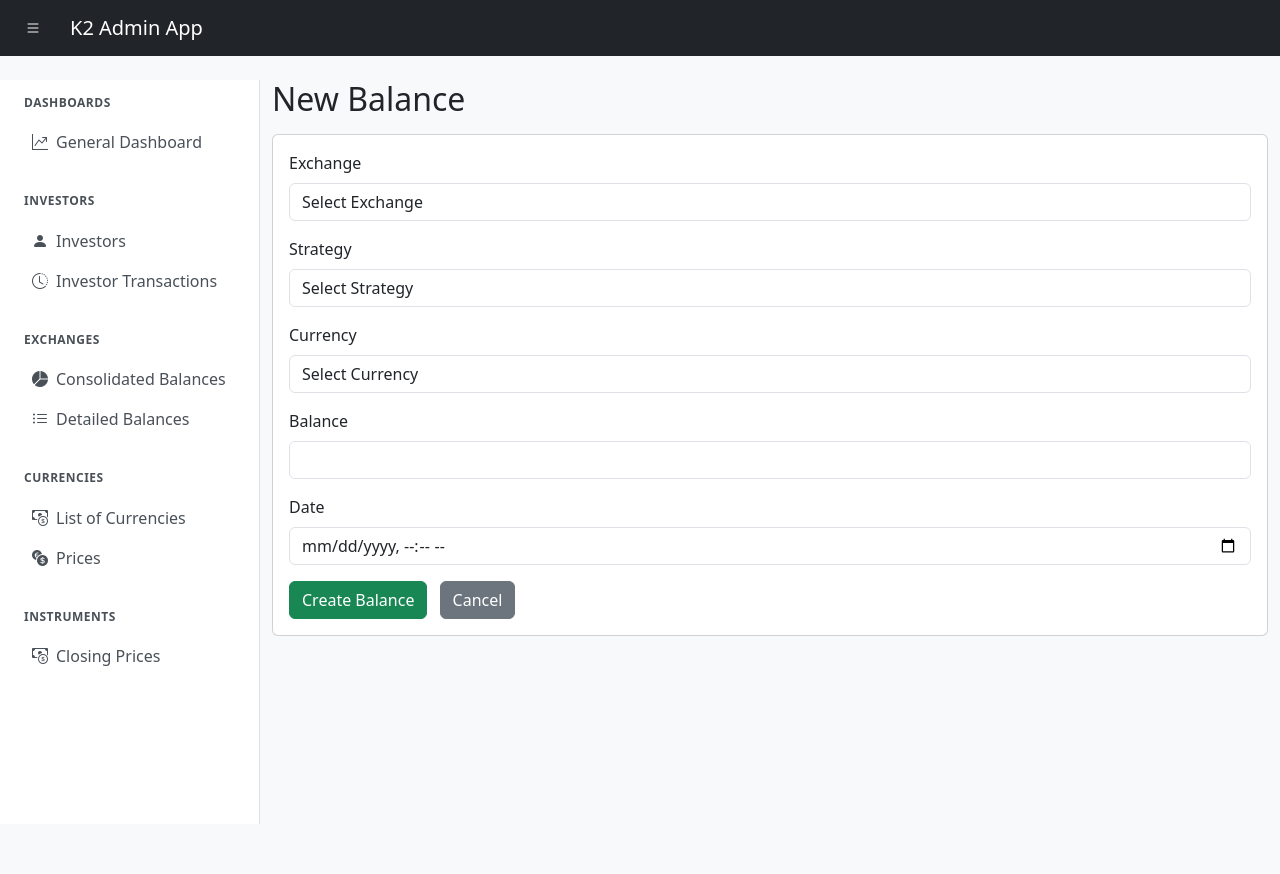
After one commit to alexandrekoury/painel-python-app, a Flask app: template templates/exchange/new_balance.html in a window 1280 px wide. The commit adds this page. Run offline with Flask 3, Linux system fonts and the light colour scheme; the template is opened without the code that fills it, so the values that code supplies are empty.

Commit message:
(feat) add new balance

```diff
--- a/templates/exchange/balances.html
+++ b/templates/exchange/balances.html
@@ -27,6 +27,7 @@
     </div>
     <button type="submit" class="btn btn-secondary align-self-end">Filter</button>
     <a href="{{ url_for('exchange.list_balances') }}" class="btn btn-secondary align-self-end">Clear</a>
+    <a href="{{ url_for('exchange.new_balance') }}" class="btn btn-primary align-self-end">New Balance</a>
 </form>
 
 <table class="table table-striped">
--- /dev/null
+++ b/templates/exchange/new_balance.html
@@ -0,0 +1,45 @@
+{% extends "layout.html" %}
+{% block content %}
+
+<h2 class="mb-3">New Balance</h2>
+
+<form action="{{ url_for('exchange.create_balance') }}" method="POST" class="card card-body">
+
+    <label for="exchange_id" class="form-label">Exchange</label>
+    <select name="exchange_id" class="form-control mb-3" required>
+        <option value="">Select Exchange</option>
+        {% for exchange in exchanges %}
+            <option value="{{ exchange.id }}">{{ exchange.name }}</option>
+        {% endfor %}
+    </select>
+
+    <label for="strategy_id" class="form-label">Strategy</label>
+    <select name="strategy_id" class="form-control mb-3" required>
+        <option value="">Select Strategy</option>
+        {% for strategy in strategies %}
+            <option value="{{ strategy.id }}">{{ strategy.name }}</option>
+        {% endfor %}
+    </select>
+
+    <label for="currency_id" class="form-label">Currency</label>
+    <select name="currency_id" class="form-control mb-3" required>
+        <option value="">Select Currency</option>
+        {% for currency in currencies %}
+            <option value="{{ currency.id }}">{{ currency.code }}</option>
+        {% endfor %}
+    </select>
+
+    <label for="balance" class="form-label">Balance</label>
+    <input name="balance" type="number" step="0.01" class="form-control mb-3" required>
+
+    <label for="update_datetime" class="form-label">Date</label>
+    <input name="update_datetime" type="datetime-local" class="form-control mb-3" required>
+
+    <div>
+        <button class="btn btn-success">Create Balance</button>
+        <a href="{{ url_for('exchange.list_balances') }}" class="btn btn-secondary ms-2">Cancel</a>
+    </div>
+
+</form>
+
+{% endblock %}
```
Also changed, not shown: routes/exchange.py (+25 -1 lines).
